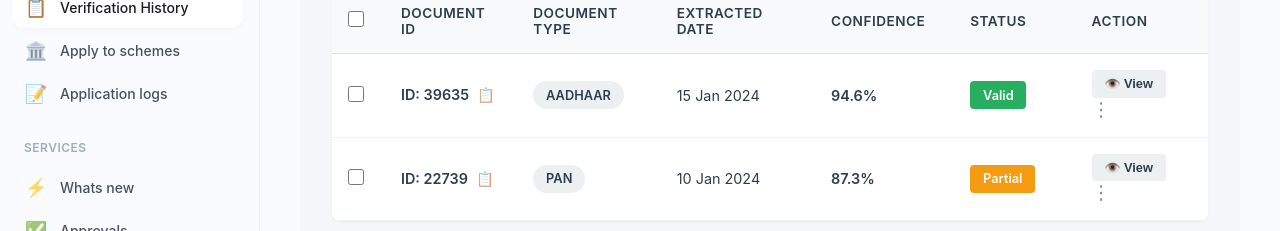
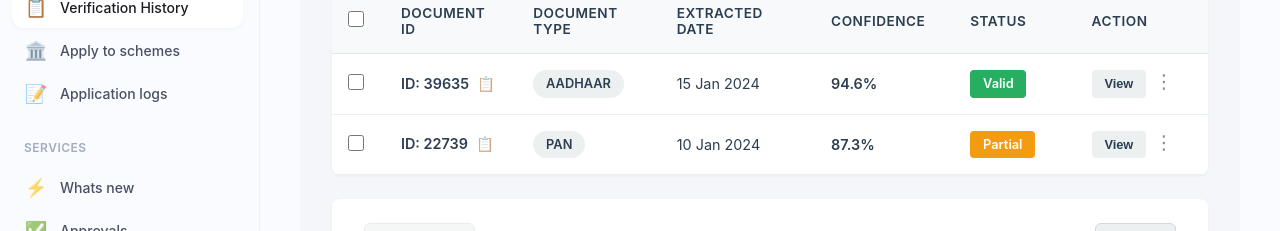
Before and after one commit to DebashishRana/Team-Spectre, a React (Vite) app in the folder frontend/: page /logs in a window 1280 px wide. Shown: the part 227-458 px from the top of the page. Built offline with nearby package versions, Linux system fonts and the light colour scheme; no server answers.

Commit message:
Remove eye icon from View button in verification logs table

```diff
--- a/frontend/src/pages/VerificationLogsPage.jsx
+++ b/frontend/src/pages/VerificationLogsPage.jsx
@@ -295,7 +295,7 @@ const VerificationLogsPage = () => {
                         className="action-btn-view"
                         title="View details"
                       >
-                        👁️ View
+                        View
                       </button>
                       <button className="action-menu" title="More options">⋮</button>
                     </td>
```
